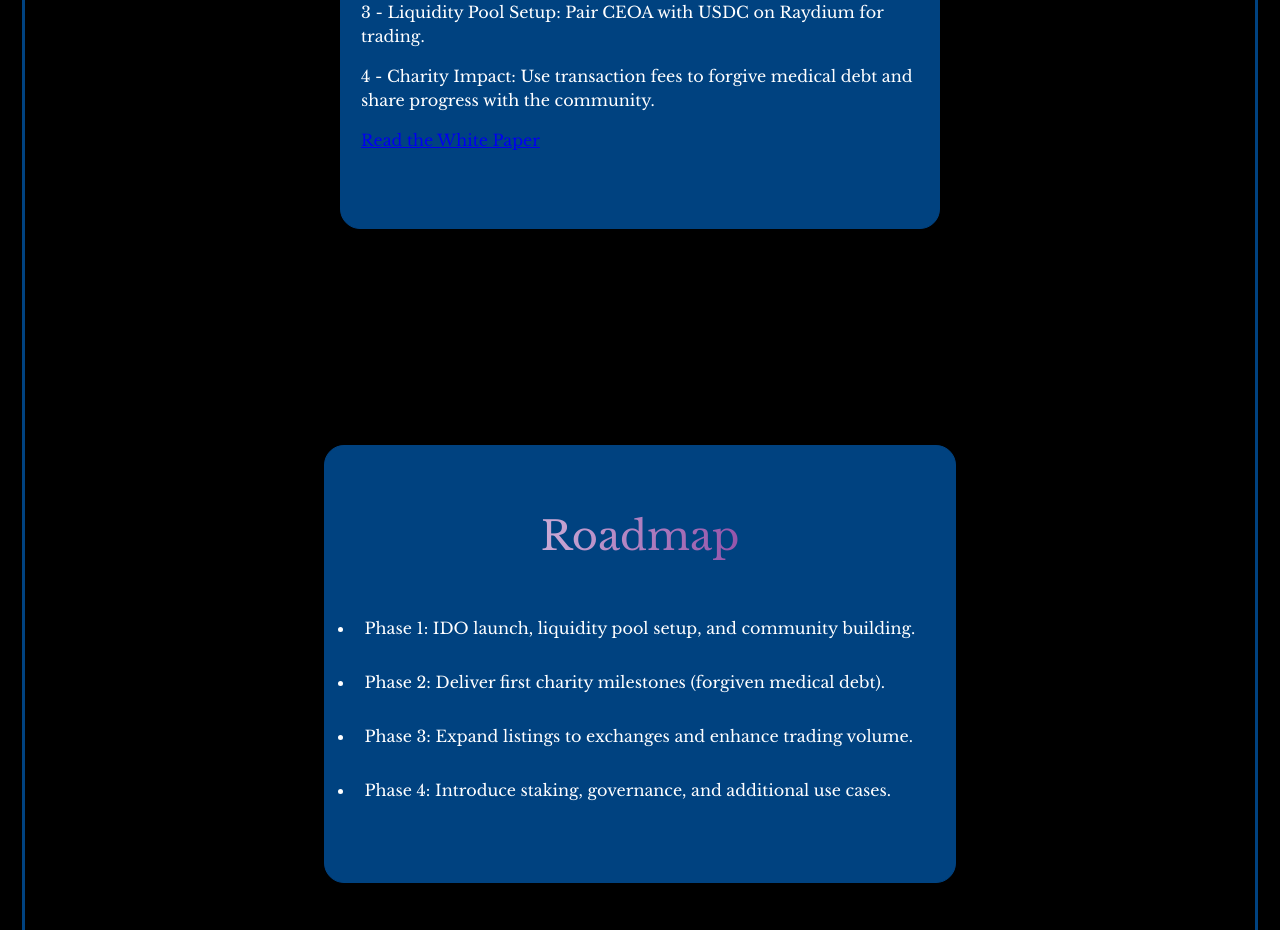
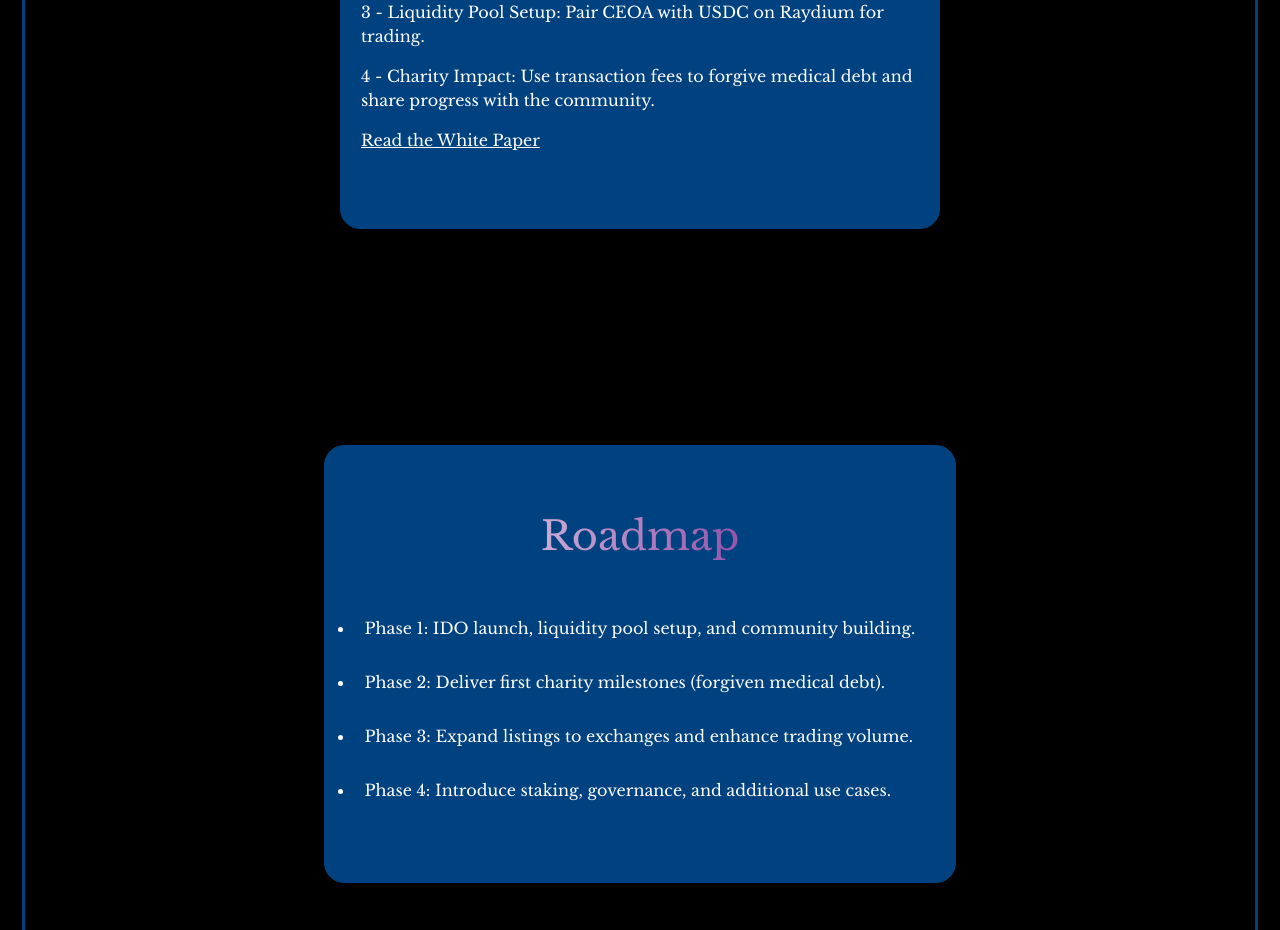
Before and after one commit to tkdvl/ny_coin, a React (Vite) app: page / in a window 1280 px wide. Shown: the part 2900-3830 px from the top of the page. Built offline with nearby package versions, Linux system fonts and the light colour scheme; a web font is replaced by a local one.

Commit message:
Add change link styling

```diff
--- a/src/App.css
+++ b/src/App.css
@@ -115,8 +115,8 @@
   background-color: #004280;
 }
 
-.white_paper_link:hover {
-  filter: brightness(1.8);
+.white_paper_link {
+  color: white;
 }
 
 .roadmap {
```
